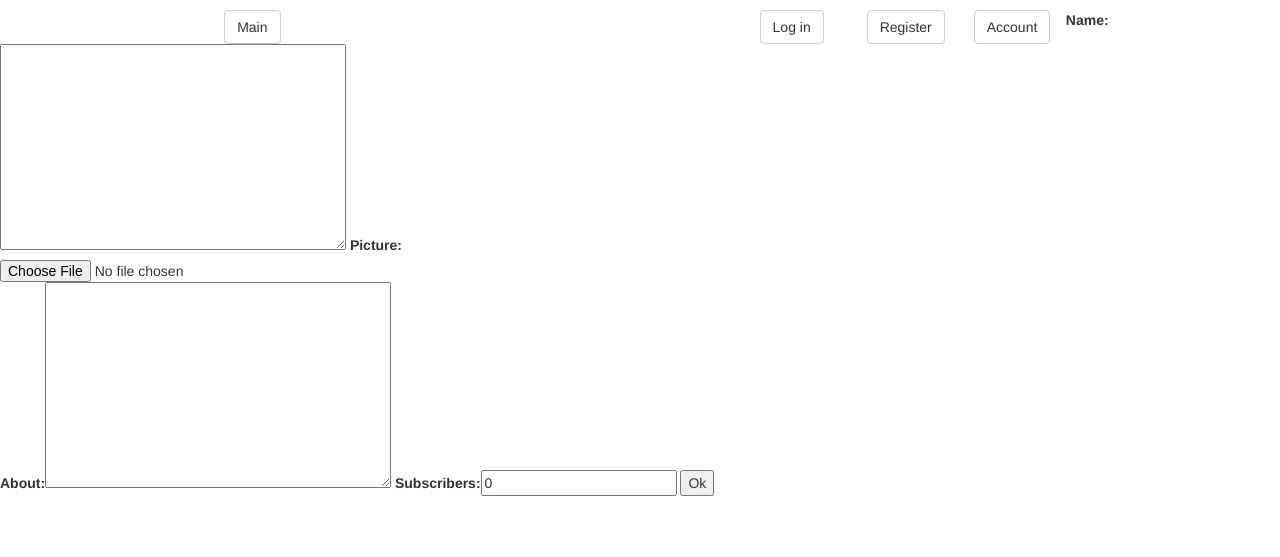
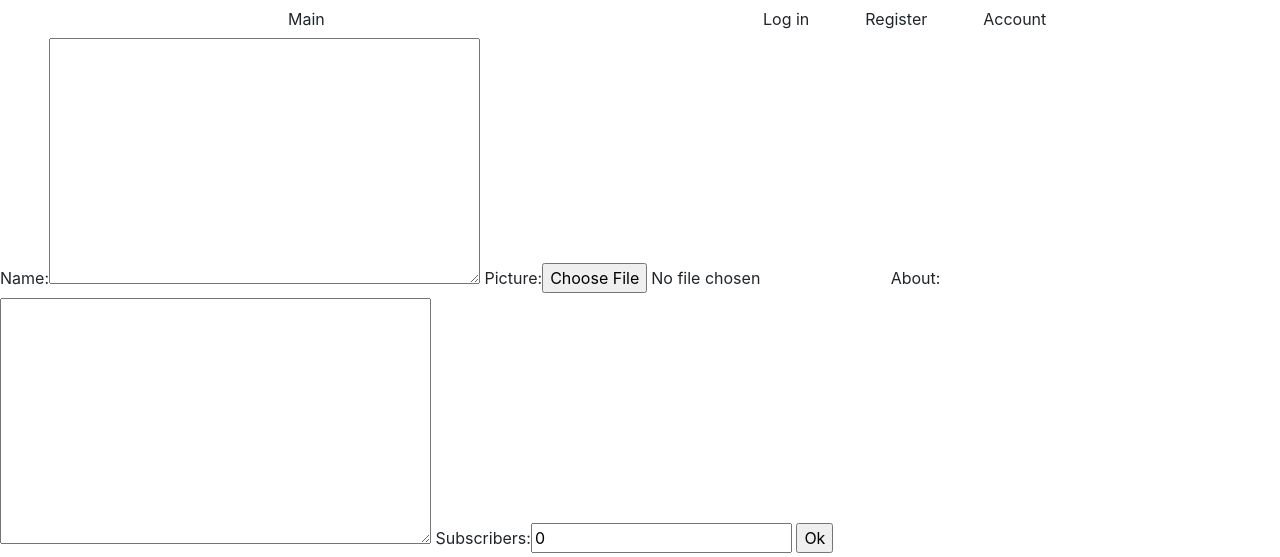
Before and after one commit to koevgeny10/Blogs, a Django app: page /blog/create/ in a window 1280 px wide. Shown: the top 557 px of the page. Run offline with Django 3.2, Linux system fonts and the light colour scheme; the visitor is signed in with stand-in values (Sample User, id 1); some libraries are stand-ins or nearby versions.

Commit message:
update Bootstrup

```diff
--- a/Blogs/templates/base.html
+++ b/Blogs/templates/base.html
@@ -2,56 +2,50 @@
 <html lang="en">
 <head>
 	<meta charset="UTF-8">
+    <meta name="viewport" content="width=device-width, initial-scale=1, shrink-to-fit=no">
 	<title>{% block title %}{% endblock %}</title>
-	<link rel="stylesheet" href="//netdna.bootstrapcdn.com/bootstrap/3.3.2/css/bootstrap.min.css">
+    <link rel="stylesheet" href="https://stackpath.bootstrapcdn.com/bootstrap/4.3.1/css/bootstrap.min.css" integrity="sha384-ggOyR0iXCbMQv3Xipma34MD+dH/1fQ784/j6cY/iJTQUOhcWr7x9JvoRxT2MZw1T" crossorigin="anonymous">
+    {% block head %}{% endblock %}
 </head>
 <body>
 	<div id="wrapper">
-		<header id="header">
-            <ul class="list-unstyled list-inline">
-	            <div class="col-md-1 col-md-offset-2">
-	                <li>
+		<header id="header" class="container">
+            <div class="row">
+	            <div class="col-1 offset-md-2">
                     <a class="btn btn-default" href="{% url 'mainPage:main' %}">
                         Main
                     </a>
-	                </li>
 	            </div>
                 {% if not login %}
-                <div class="col-md-1 col-md-offset-4">
-	                <li>
+                <div class="col-auto offset-md-4">
                     <a class="btn btn-default" href="{% url 'mainPage:access:logAUserIn' %}">
                         Log in
                     </a>
-	                </li>
                 </div>
                 {% else %}
-                <div class="col-md-1 col-md-offset-4">
-	                <li>
+                <div class="col-auto offset-md-4">
                     <a class="btn btn-default" href="{% url 'mainPage:access:logout' %}">
                         Log out
                     </a>
-	                </li>
                 </div>
                 {% endif %}
-	            <div class="col-md-1">
-	                <li>
+	            <div class="col-auto">
                     <a class="btn btn-default" href="{% url 'mainPage:access:registration' %}">
                         Register
                     </a>
-	                </li>
 	            </div>
-	            <div class="col-md-1">
-	                <li>
+	            <div class="col-auto">
                     <a class="btn btn-default" href="{% url 'account:account' %}">
                         Account
                     </a>
-	                </li>
 	            </div>
-            </ul>
+            </div>
         </header>
 		<div id="body">{% block body %}{% endblock %}</div>
 	</div>
-	<script src="//netdna.bootstrapcdn.com/bootstrap/3.3.2/js/bootstrap.min.js"></script>
+	<script src="https://code.jquery.com/jquery-3.3.1.slim.min.js" integrity="sha384-q8i/X+965DzO0rT7abK41JStQIAqVgRVzpbzo5smXKp4YfRvH+8abtTE1Pi6jizo" crossorigin="anonymous"></script>
+    <script src="https://cdnjs.cloudflare.com/ajax/libs/popper.js/1.14.7/umd/popper.min.js" integrity="sha384-UO2eT0CpHqdSJQ6hJty5KVphtPhzWj9WO1clHTMGa3JDZwrnQq4sF86dIHNDz0W1" crossorigin="anonymous"></script>
+    <script src="https://stackpath.bootstrapcdn.com/bootstrap/4.3.1/js/bootstrap.min.js" integrity="sha384-JjSmVgyd0p3pXB1rRibZUAYoIIy6OrQ6VrjIEaFf/nJGzIxFDsf4x0xIM+B07jRM" crossorigin="anonymous"></script>
 	{% block scripts %}{% endblock %}
 </body>
 </html>
```
Lines whose indentation alone changed are shown as unchanged.
